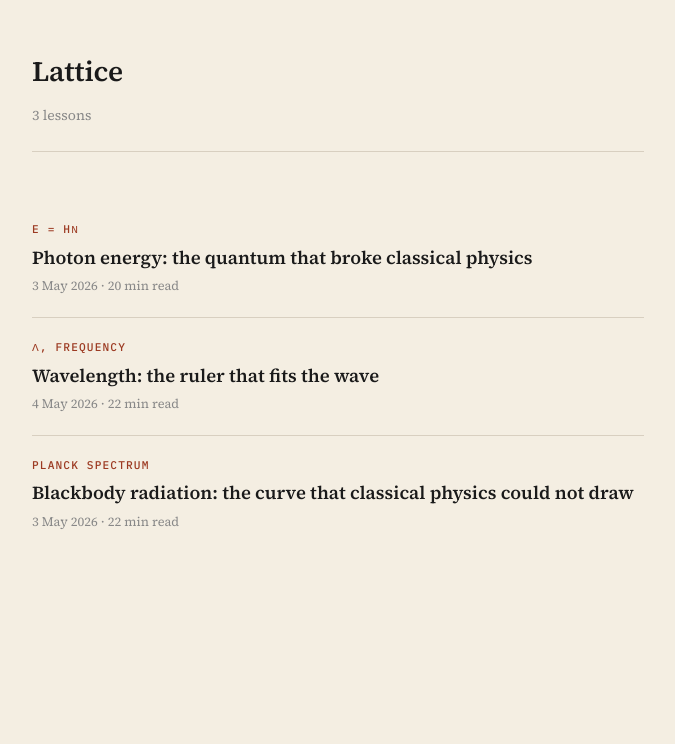
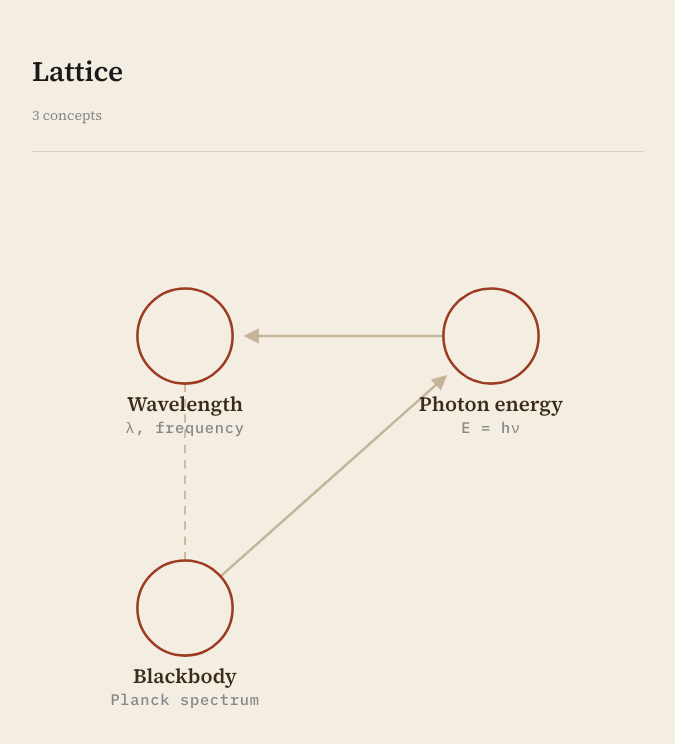
Before and after one commit to ErikMejerHansen/Lattice, a React (Vite) app: page / in a window 1280 px wide. Shown: the top 744 px of the page, without its empty margins (302-977 px from the left). Built offline with nearby package versions, Linux system fonts and the light colour scheme.

Commit message:
slice 8: constellation view
Replace lesson list with SVG concept graph. Nodes positioned by col/row
from state/concept_graph.json; extends edges have arrowheads, related
edges are dashed. Opening a lesson sets node to in_progress in
localStorage; mastered reserved for quiz integration.

```diff
--- a/src/App.tsx
+++ b/src/App.tsx
@@ -1,14 +1,24 @@
 import { useState } from 'react'
 import katex from 'katex'
 import 'katex/dist/katex.min.css'
-import manifest from '../lessons/manifest.json'
+import graphData from '../state/concept_graph.json'
 
-type ManifestEntry = {
-  slug: string
-  title: string
+type NodeState = 'available' | 'in_progress' | 'mastered' | 'queued'
+
+type GraphNode = {
+  id: string
+  label: string
   subtitle: string
-  date: string
-  estimatedReadingMinutes: number
+  state: NodeState
+  lesson: string
+  col: number
+  row: number
+}
+
+type Edge = {
+  from: string
+  to: string
+  kind: 'extends' | 'related'
 }
 
 type Block =
@@ -28,8 +38,26 @@ type Lesson = {
   }>
 }
 
-// Matches date-prefixed lesson files only, not manifest.json
 const lessonModules = import.meta.glob<{ default: Lesson }>('../lessons/20*.json')
+
+function loadNodeStates(): Record<string, NodeState> {
+  try {
+    const stored = localStorage.getItem('lattice_node_states')
+    return stored ? JSON.parse(stored) : {}
+  } catch {
+    return {}
+  }
+}
+
+function persistNodeState(
+  id: string,
+  state: NodeState,
+  current: Record<string, NodeState>,
+): Record<string, NodeState> {
+  const next = { ...current, [id]: state }
+  localStorage.setItem('lattice_node_states', JSON.stringify(next))
+  return next
+}
 
 function renderBlock(block: Block, i: number) {
   if (block.type === 'p') {
@@ -76,16 +104,50 @@ function renderBlock(block: Block, i: number) {
   return null
 }
 
-function formatDate(iso: string) {
-  return new Date(iso + 'T00:00:00').toLocaleDateString('en-GB', {
-    day: 'numeric',
-    month: 'long',
-    year: 'numeric',
-  })
+const CELL_W = 180
+const CELL_H = 160
+const NODE_R = 28
+const PAD_X = 90
+const PAD_Y = 80
+
+function nodeCenter(node: GraphNode) {
+  return {
+    x: PAD_X + node.col * CELL_W,
+    y: PAD_Y + node.row * CELL_H,
+  }
 }
 
-function LessonList({ onSelect }: { onSelect: (slug: string) => void }) {
-  const entries = manifest as ManifestEntry[]
+function nodeById(nodes: GraphNode[], id: string) {
+  return nodes.find(n => n.id === id)!
+}
+
+function circleFill(state: NodeState) {
+  if (state === 'mastered') return '#9c3a22'
+  if (state === 'in_progress') return '#e8d5c4'
+  return '#f4eee2'
+}
+
+function circleStrokeWidth(state: NodeState) {
+  if (state === 'in_progress') return 2.5
+  return 1.5
+}
+
+function ConstellationView({
+  onSelect,
+  nodeStates,
+}: {
+  onSelect: (slug: string, nodeId: string) => void
+  nodeStates: Record<string, NodeState>
+}) {
+  const nodes = graphData.nodes as GraphNode[]
+  const edges = graphData.edges as Edge[]
+
+  const maxCol = Math.max(...nodes.map(n => n.col))
+  const maxRow = Math.max(...nodes.map(n => n.row))
+
+  const W = PAD_X + maxCol * CELL_W + PAD_X
+  const H = PAD_Y + maxRow * CELL_H + 90
+
   return (
     <main style={{ maxWidth: 660, margin: '0 auto', padding: '3rem 1.5rem 6rem' }}>
       <header style={{ marginBottom: '3rem', borderBottom: '1px solid #d8cfc0', paddingBottom: '1.5rem' }}>
@@ -93,40 +155,106 @@ function LessonList({ onSelect }: { onSelect: (slug: string) => void }) {
           Lattice
         </h1>
         <p style={{ margin: '0.5rem 0 0', color: '#888', fontSize: '0.875rem' }}>
-          {entries.length} lesson{entries.length !== 1 ? 's' : ''}
+          {nodes.length} concept{nodes.length !== 1 ? 's' : ''}
         </p>
       </header>
-      <ul style={{ listStyle: 'none', margin: 0, padding: 0 }}>
-        {entries.map((entry, i) => (
-          <li
-            key={entry.slug}
-            onClick={() => onSelect(entry.slug)}
-            style={{
-              cursor: 'pointer',
-              padding: '1.25rem 0',
-              borderBottom: i < entries.length - 1 ? '1px solid #d8cfc0' : 'none',
-            }}
-          >
-            <div style={{
-              fontFamily: "'IBM Plex Mono', monospace",
-              fontSize: '0.7rem',
-              fontWeight: 500,
-              letterSpacing: '0.1em',
-              textTransform: 'uppercase',
-              color: '#9c3a22',
-              marginBottom: '0.4rem',
-            }}>
-              {entry.subtitle}
-            </div>
-            <div style={{ fontSize: '1.15rem', fontWeight: 600, lineHeight: 1.3, marginBottom: '0.35rem' }}>
-              {entry.title}
-            </div>
-            <div style={{ fontSize: '0.8rem', color: '#888' }}>
-              {formatDate(entry.date)} · {entry.estimatedReadingMinutes} min read
-            </div>
-          </li>
-        ))}
-      </ul>
+
+      <svg
+        viewBox={`0 0 ${W} ${H}`}
+        style={{ width: '100%', height: 'auto', display: 'block' }}
+        aria-label="Concept constellation"
+      >
+        <defs>
+          <marker id="arrow-extends" markerWidth="7" markerHeight="7" refX="5" refY="3.5" orient="auto">
+            <path d="M0,0.5 L0,6.5 L6,3.5 z" fill="#c4b49a" />
+          </marker>
+        </defs>
+
+        {edges.map((edge, i) => {
+          const from = nodeById(nodes, edge.from)
+          const to = nodeById(nodes, edge.to)
+          const { x: x1, y: y1 } = nodeCenter(from)
+          const { x: x2, y: y2 } = nodeCenter(to)
+          const dx = x2 - x1
+          const dy = y2 - y1
+          const d = Math.sqrt(dx * dx + dy * dy)
+          const nx = dx / d
+          const ny = dy / d
+          const arrowGap = edge.kind === 'extends' ? NODE_R + 8 : NODE_R
+          return (
+            <line
+              key={i}
+              x1={x1 + nx * NODE_R}
+              y1={y1 + ny * NODE_R}
+              x2={x2 - nx * arrowGap}
+              y2={y2 - ny * arrowGap}
+              stroke="#c4b49a"
+              strokeWidth={edge.kind === 'extends' ? 1.5 : 1}
+              strokeDasharray={edge.kind === 'related' ? '5,4' : undefined}
+              markerEnd={edge.kind === 'extends' ? 'url(#arrow-extends)' : undefined}
+            />
+          )
+        })}
+
+        {nodes.map(node => {
+          const { x, y } = nodeCenter(node)
+          const state = nodeStates[node.id] ?? node.state
+          const labelColor = state === 'mastered' ? '#f4eee2' : '#3a2c1a'
+          return (
+            <g
+              key={node.id}
+              onClick={() => onSelect(node.lesson, node.id)}
+              style={{ cursor: 'pointer' }}
+              role="button"
+              aria-label={node.label}
+            >
+              <circle
+                cx={x}
+                cy={y}
+                r={NODE_R}
+                fill={circleFill(state)}
+                stroke="#9c3a22"
+                strokeWidth={circleStrokeWidth(state)}
+                strokeDasharray={state === 'queued' ? '4,3' : undefined}
+              />
+              {state === 'mastered' && (
+                <text
+                  x={x}
+                  y={y + 4}
+                  textAnchor="middle"
+                  fill={labelColor}
+                  fontSize={14}
+                  fontFamily="'IBM Plex Mono', monospace"
+                >
+                  ✓
+                </text>
+              )}
+              <text
+                x={x}
+                y={y + NODE_R + 16}
+                textAnchor="middle"
+                fill="#3a2c1a"
+                fontSize={12}
+                fontFamily="'Source Serif 4', Georgia, serif"
+                fontWeight={600}
+              >
+                {node.label}
+              </text>
+              <text
+                x={x}
+                y={y + NODE_R + 29}
+                textAnchor="middle"
+                fill="#888"
+                fontSize={9}
+                fontFamily="'IBM Plex Mono', monospace"
+                letterSpacing="0.05em"
+              >
+                {node.subtitle}
+              </text>
+            </g>
+          )
+        })}
+      </svg>
     </main>
   )
 }
@@ -151,7 +279,7 @@ function LessonView({ lesson, onBack }: { lesson: Lesson; onBack: () => void })
           display: 'block',
         }}
       >
-        ← All lessons
+        ← Constellation
       </button>
 
       <header style={{ marginBottom: '2.5rem' }}>
@@ -201,8 +329,12 @@ function LessonView({ lesson, onBack }: { lesson: Lesson; onBack: () => void })
 
 function App() {
   const [lesson, setLesson] = useState<Lesson | null>(null)
+  const [nodeStates, setNodeStates] = useState<Record<string, NodeState>>(loadNodeStates)
 
-  async function handleSelect(slug: string) {
+  async function handleSelect(slug: string, nodeId: string) {
+    if ((nodeStates[nodeId] ?? 'available') !== 'mastered') {
+      setNodeStates(prev => persistNodeState(nodeId, 'in_progress', prev))
+    }
     const mod = await lessonModules[`../lessons/${slug}.json`]()
     setLesson(mod.default)
   }
@@ -211,7 +343,7 @@ function App() {
     return <LessonView lesson={lesson} onBack={() => setLesson(null)} />
   }
 
-  return <LessonList onSelect={handleSelect} />
+  return <ConstellationView onSelect={handleSelect} nodeStates={nodeStates} />
 }
 
 export default App
```
Also changed, not shown: 1 other file (tests, documents, lock files or other folders).
